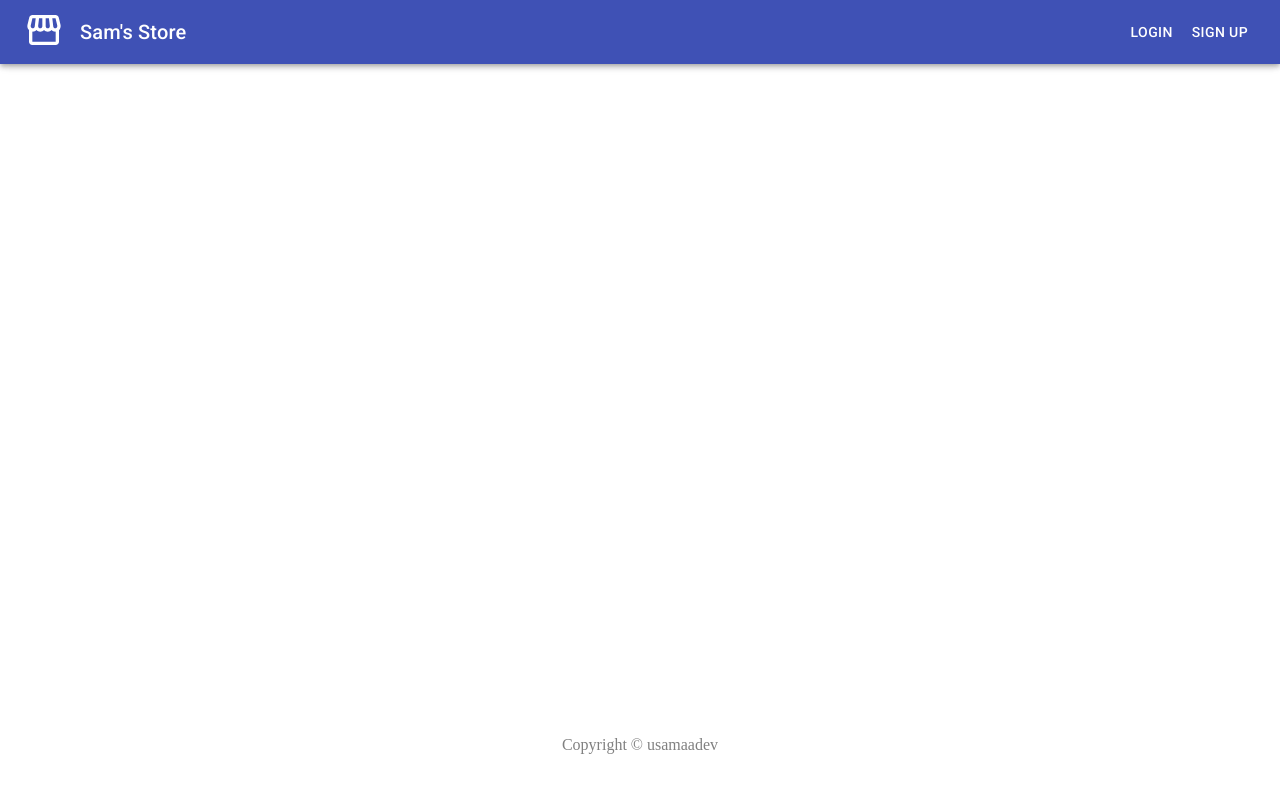
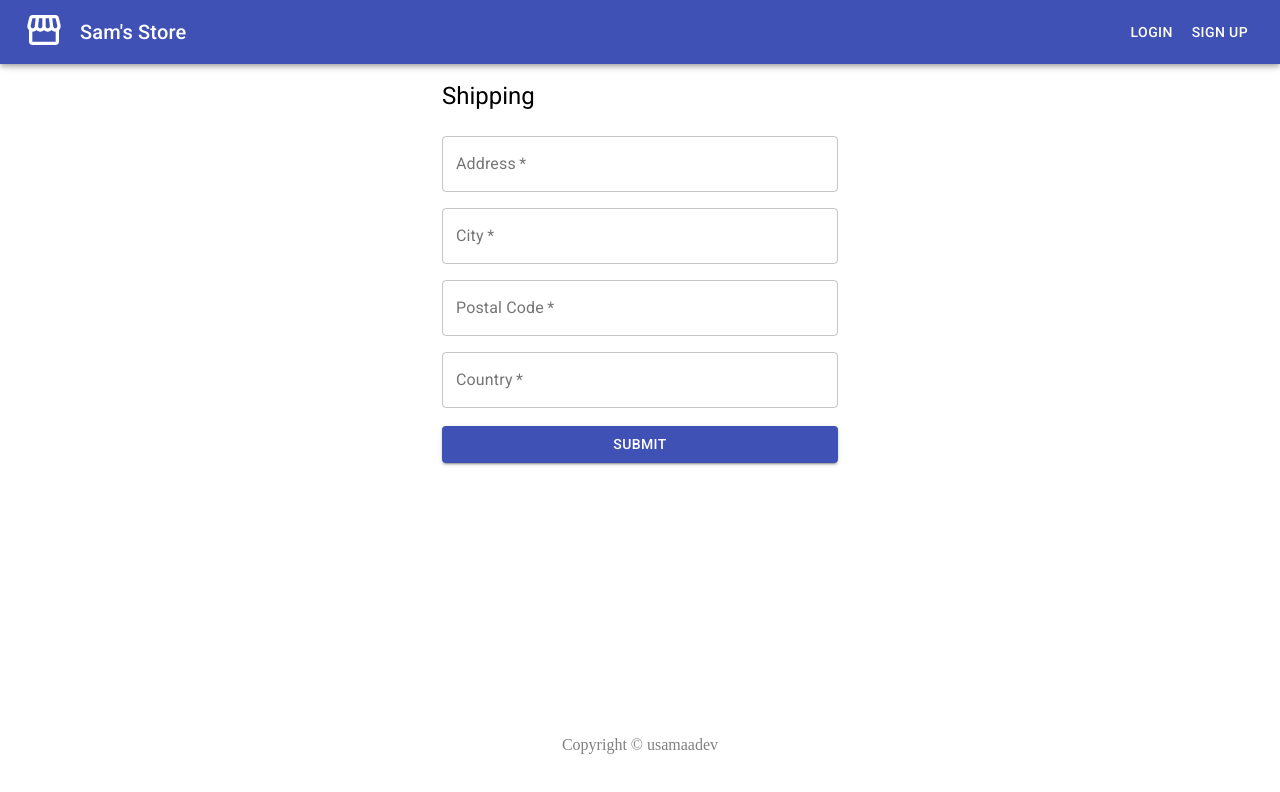
Before and after one commit to usama-mr20/mern-ecommerce-shop, a React (Create React App) app in the folder client/: page /shipping in a window 1280 px wide. Shown: the top 792 px of the page. Built offline with nearby package versions, Linux system fonts and the light colour scheme.

Commit message:
added shipping page

```diff
--- a/client/src/App.js
+++ b/client/src/App.js
@@ -9,6 +9,7 @@ import RegisterScreen from "./screens/RegisterScreen";
 import { BrowserRouter as Router, Route, Switch } from "react-router-dom";
 import ProductDetails from "./screens/ProductDetails";
 import UserProfileScreen from "./screens/UserProfileScreen";
+import ShippingScreen from "./screens/ShippingScreen";
 
 function App() {
   return (
@@ -23,6 +24,7 @@ function App() {
             <Route path='/login' component={LoginScreen} />
             <Route path='/register' component={RegisterScreen} />
             <Route path='/profile' component={UserProfileScreen} />
+            <Route path='/shipping' component={ShippingScreen} />
           </Switch>
         </main>
       </Container>
--- a/client/src/components/Header.jsx
+++ b/client/src/components/Header.jsx
@@ -54,10 +54,6 @@ const Header = () => {
 
   const handleLogout = () => {
     dispatch(logout());
-  };
-
-  const handleMyAcc = () => {
-    console.log("account clicked");
   };
 
   return (
--- /dev/null
+++ b/client/src/screens/ShippingScreen.jsx
@@ -0,0 +1,94 @@
+import React, { useState, useEffect } from "react";
+import TextField from "@material-ui/core/TextField";
+import Grid from "@material-ui/core/Grid";
+import Button from "@material-ui/core/Button";
+import Container from "@material-ui/core/Container";
+import Typography from "@material-ui/core/Typography";
+import { makeStyles } from "@material-ui/core/styles";
+
+function ShippingScreen({ history }) {
+  const [address, setAddress] = useState("");
+  const [city, setCity] = useState("");
+  const [postalCode, setPostalCode] = useState("");
+  const [country, setCountry] = useState("");
+
+  const useStyles = makeStyles((theme) => ({
+    form: {
+      width: "100%", // Fix IE 11 issue.
+      marginTop: theme.spacing(3),
+    },
+    submit: {
+      margin: theme.spacing(3, 0, 2),
+    },
+  }));
+
+  const handleSubmit = (e) => {
+    e.preventDefault();
+    console.log({ address, city, postalCode, country });
+  };
+  const classes = useStyles();
+
+  return (
+    <Container component='main' maxWidth='xs'>
+      <Typography component='h1' variant='h5'>
+        Shipping
+      </Typography>
+      <form className={classes.form} noValidate onSubmit={handleSubmit}>
+        <Grid container spacing={2}>
+          <Grid item xs={12}>
+            <TextField
+              variant='outlined'
+              required
+              fullWidth
+              id='Address'
+              label='Address'
+              onChange={(e) => setAddress(e.target.value)}
+            />
+          </Grid>
+
+          <Grid item xs={12}>
+            <TextField
+              variant='outlined'
+              required
+              fullWidth
+              id='city'
+              label='City'
+              name='city'
+              onChange={(e) => setCity(e.target.value)}
+            />
+          </Grid>
+          <Grid item xs={12}>
+            <TextField
+              variant='outlined'
+              required
+              fullWidth
+              typr='number'
+              name='postal code'
+              label='Postal Code'
+              id='postalCode'
+              onChange={(e) => setPostalCode(e.target.value)}
+            />
+          </Grid>
+          <Grid item xs={12}>
+            <TextField
+              variant='outlined'
+              required
+              fullWidth
+              name='country'
+              label='Country'
+              id='country'
+              onChange={(e) => setCountry(e.target.value)}
+            />
+          </Grid>
+        </Grid>
+        <br />
+
+        <Button type='submit' fullWidth variant='contained' color='primary'>
+          Submit{" "}
+        </Button>
+      </form>
+    </Container>
+  );
+}
+
+export default ShippingScreen;
```
Also changed, not shown: client/src/screens/RegisterScreen.jsx (+1 -21 lines), 1 other file (tests, documents, lock files or other folders).
